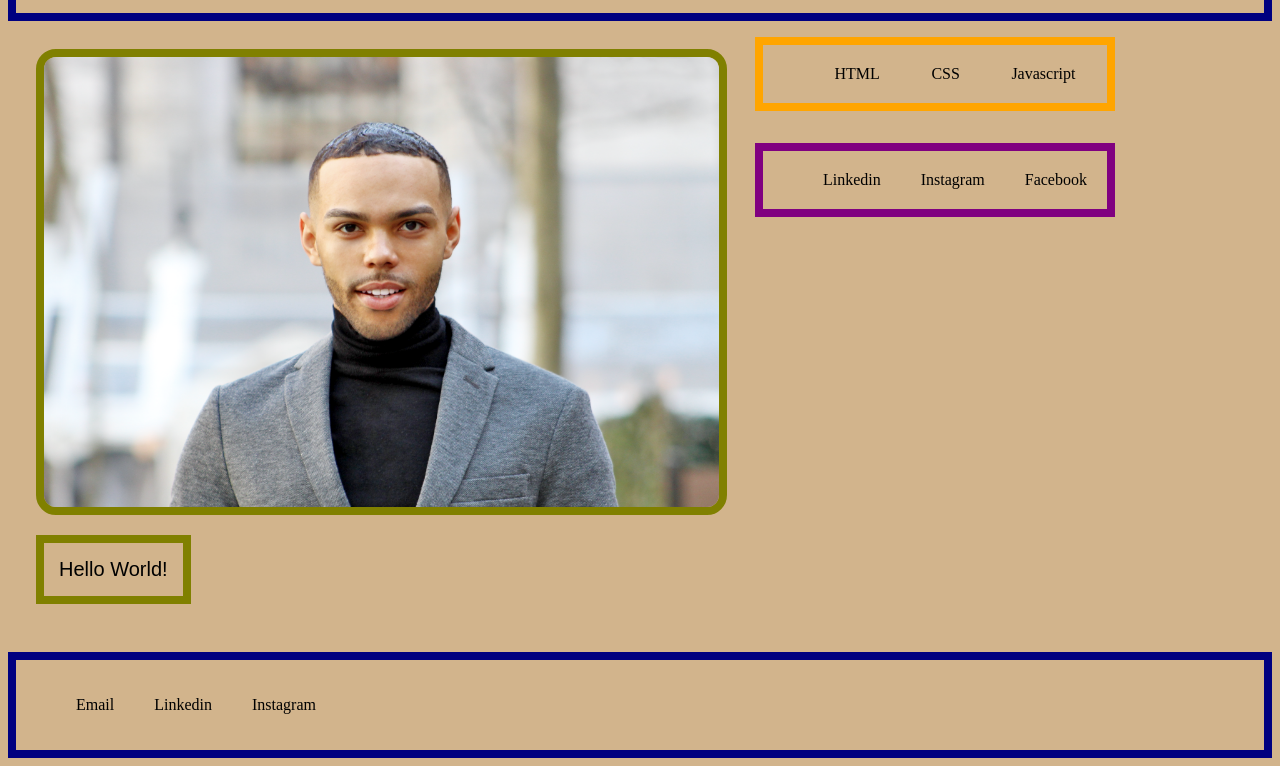
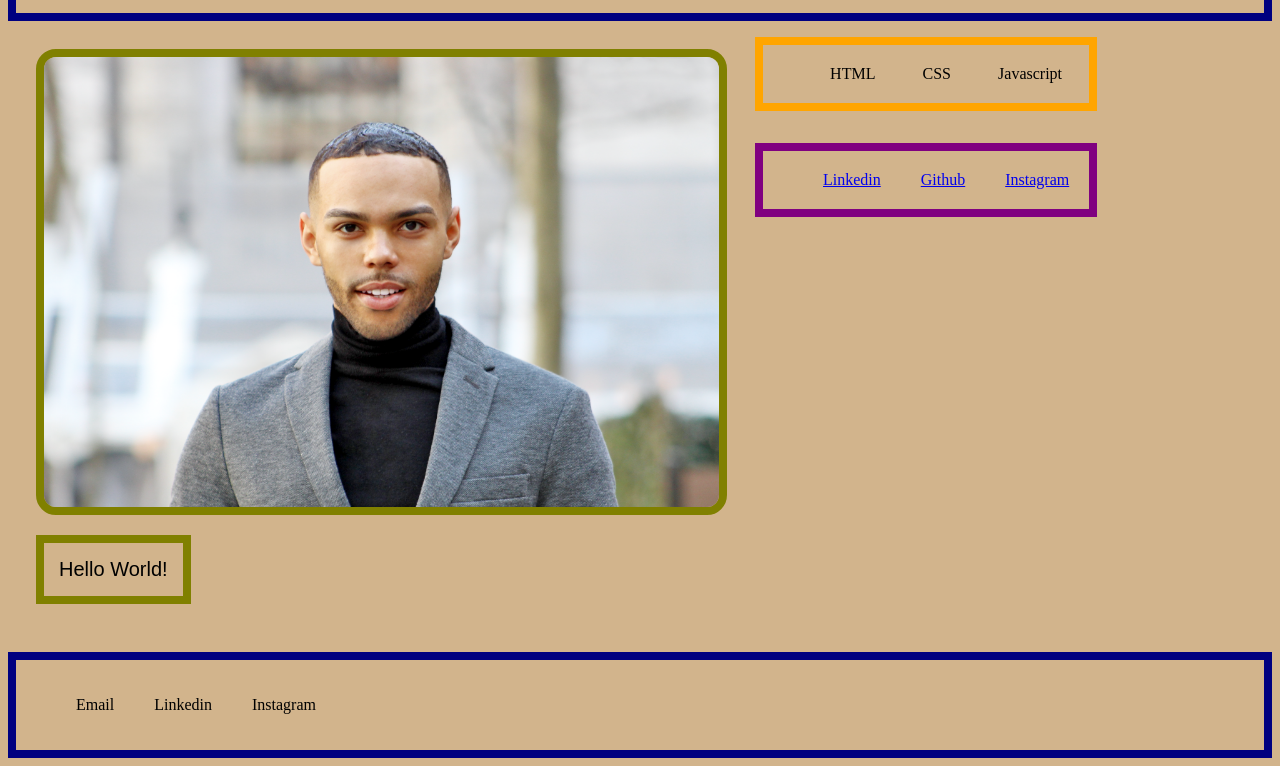
Before and after one commit to hasanike/Portfolio, a plain HTML site: page index.html in a window 1280 px wide. Shown: the part 109-875 px from the top of the page. Drawn offline with Linux system fonts and the light colour scheme.

Commit message:
links added

```diff
--- a/index.html
+++ b/index.html
@@ -35,9 +35,15 @@
 
             <section class="personal">
                 <ul id="socials">
-                    <li>Linkedin</li>
-                    <li>Instagram</li>
-                    <li>Facebook</li>
+                    <li>
+                        <a href="https://www.linkedin.com/in/hasanike/" target="_blank" rel="noopener">Linkedin </a>
+                    </li>
+                    <li>
+                        <a href="https://github.com/hasanike" target="_blank" rel="noopener">Github </a>
+                    </li>
+                    <li>
+                        <a href="https://www.instagram.com/berger_king3/" target="_blank" rel="noopener"> Instagram</a>
+                    </li>
                 </ul>
             </section>
 
```
